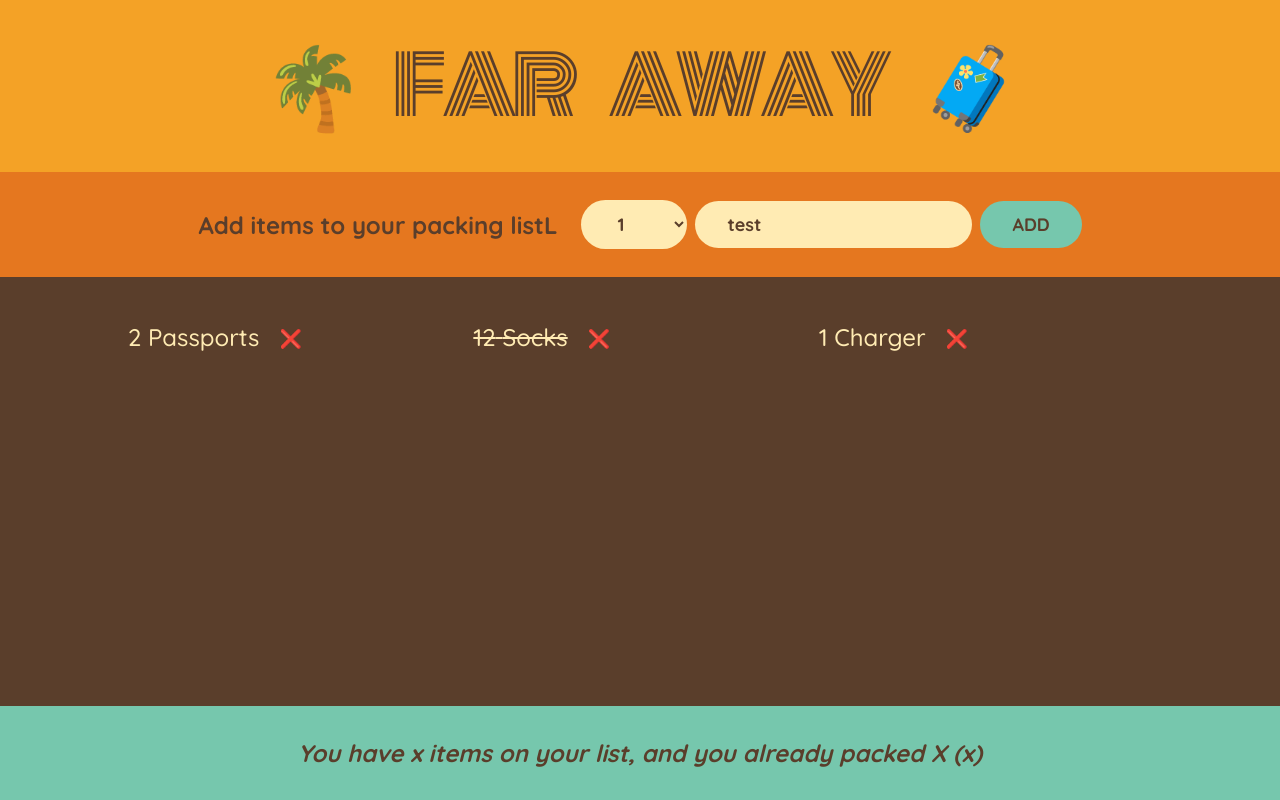
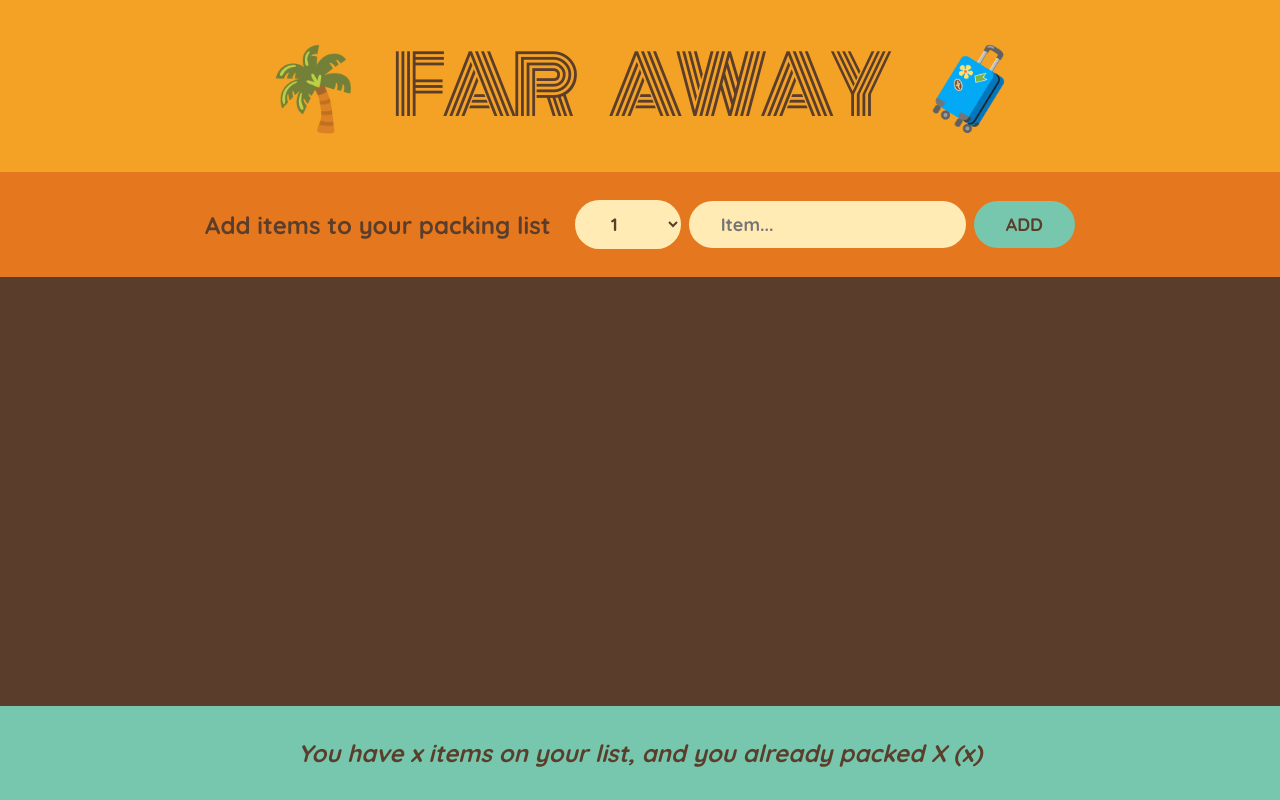
Before and after one commit to phpladyy/React, a React (Create React App) app in the folder travel-list/: page / in a window 1280 px wide. Built offline with nearby package versions, Linux system fonts and the light colour scheme.

Commit message:
deleting items handler added

```diff
--- a/travel-list/src/App.js
+++ b/travel-list/src/App.js
@@ -1,35 +1,33 @@
 import { useState } from "react";
 import "./index.css";
 
-const initialItems = [
-  { id: 1, description: "Passports", quantity: 2, packed: false },
-  { id: 2, description: "Socks", quantity: 12, packed: true },
-  { id: 3, description: "Charger", quantity: 1, packed: false },
-];
+
 
 function App() {
-  const [items, setItems] = useState(initialItems);
+  const [items, setItems] = useState([]);
 
   function handleAddItems(item) {
     setItems((items) => [...items, item]);
+  }
+
+  function handleDeleteItem(id) {
+    setItems((item) => item.filter((item) => item.id !== id));
   }
 
   return (
     <div className="app">
       <Logo />
       <Form onAddItems={handleAddItems} />
-      <PackingList items={items} />
+      <PackingList items={items} onDeleteItem={handleDeleteItem} />
       <Stats />
     </div>
   );
 }
 
-function Logo() {
-  return <h1>🌴 Far Away 🧳</h1>;
-}
+const Logo = () => <h1>🌴 Far Away 🧳</h1>;
 
 function Form({ onAddItems }) {
-  const [description, setDescription] = useState("test");
+  const [description, setDescription] = useState("");
   const [quantity, setQuantity] = useState(1);
 
   function submitHandler(e) {
@@ -40,9 +38,10 @@ function Form({ onAddItems }) {
     setDescription("");
     setQuantity(1);
   }
+
   return (
     <form onSubmit={submitHandler} className="add-form">
-      <h3>Add items to your packing listL</h3>
+      <h3>Add items to your packing list</h3>
       <select
         value={quantity}
         onChange={(e) => setQuantity(Number(e.target.value))}
@@ -64,25 +63,25 @@ function Form({ onAddItems }) {
   );
 }
 
-function PackingList({ items }) {
+function PackingList({ items, onDeleteItem }) {
   return (
     <div className="list">
       <ul>
         {items.map((item) => (
-          <Item key={item.id} item={item} />
+          <Item onDeleteItem={onDeleteItem} key={item.id} item={item} />
         ))}
       </ul>
     </div>
   );
 }
 
-function Item({ item }) {
+function Item({ item, onDeleteItem }) {
   return (
     <li>
       <span style={{ textDecoration: item.packed ? "line-through" : "" }}>
         {item.quantity} {item.description}
       </span>
-      <button>❌</button>
+      <button onClick={() => onDeleteItem(item.id)}>❌</button>
     </li>
   );
 }
```
